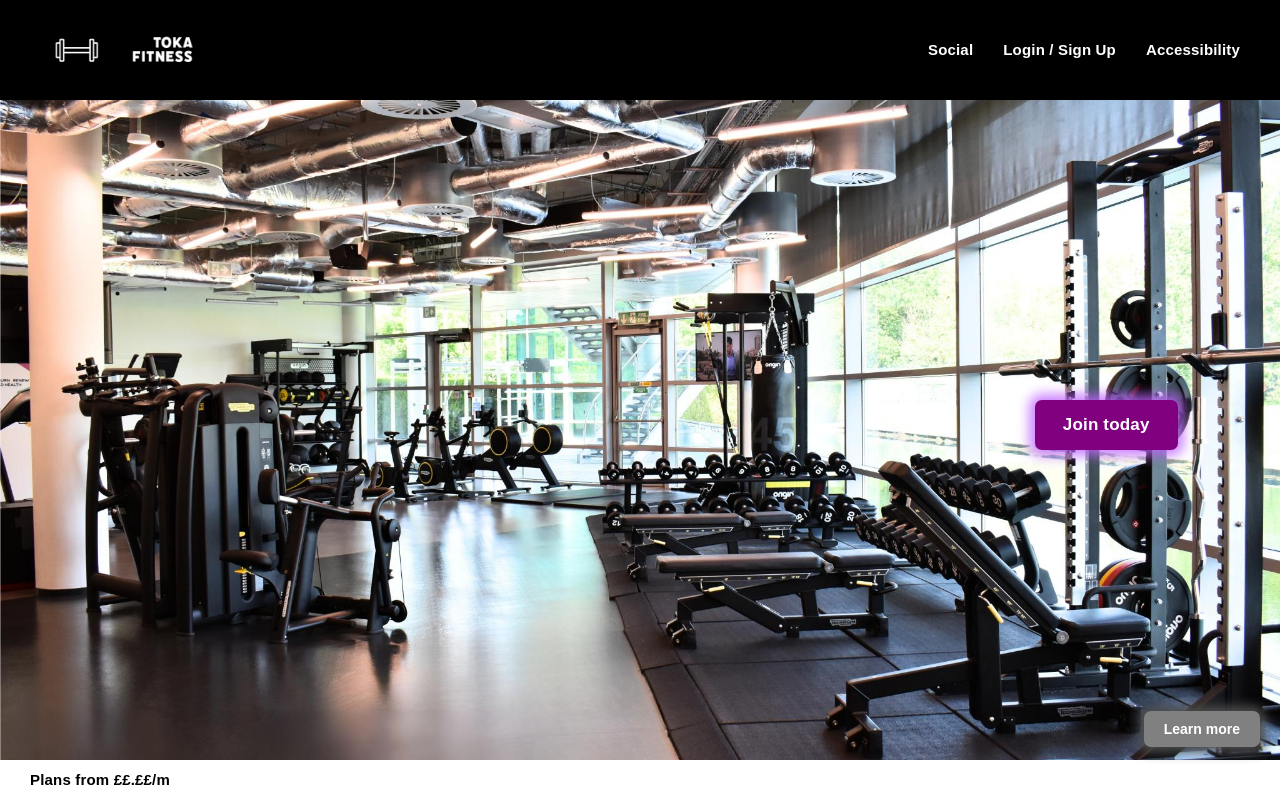
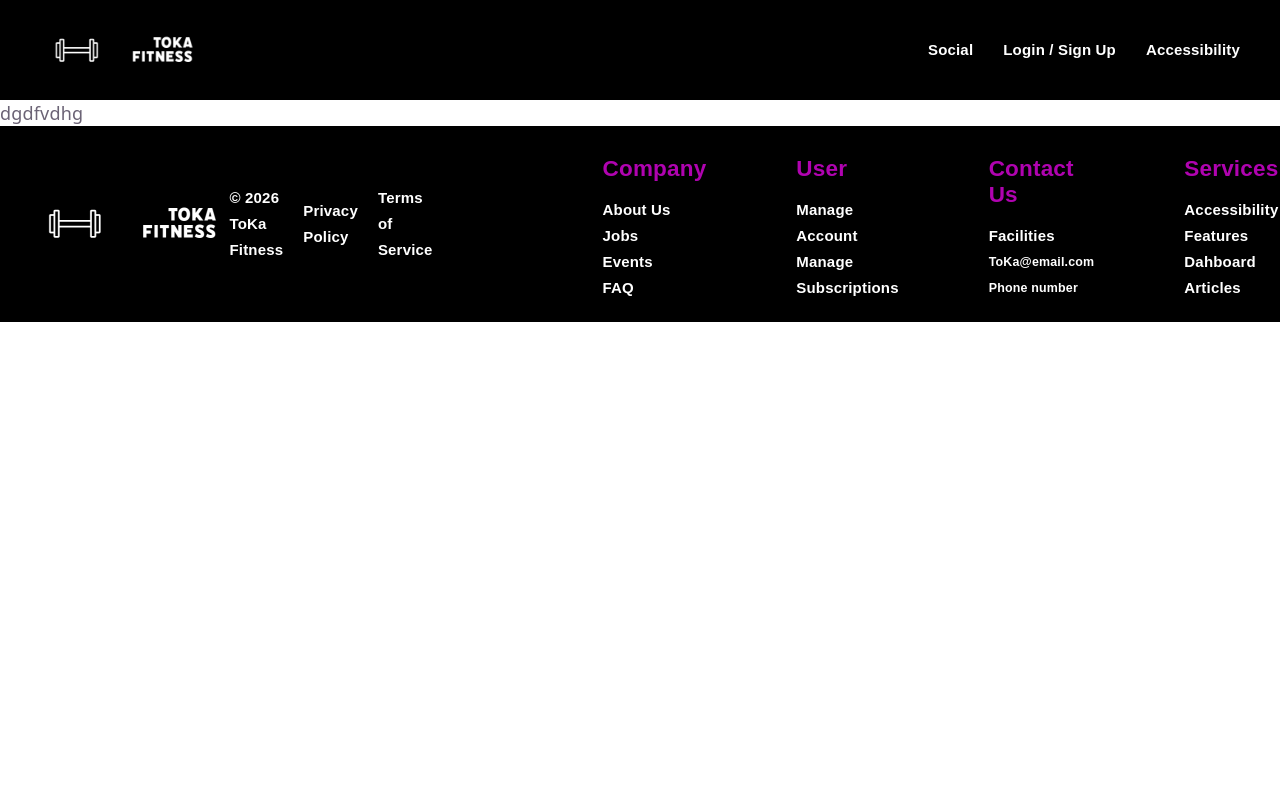
Before and after one commit to Krystian-De-Four/ToKa-Proposal, a React (Vite) app: page /signup in a window 1280 px wide. Shown: the top 800 px of the page. Built offline with nearby package versions, Linux system fonts and the light colour scheme.

Commit message:
routiing and wtv

```diff
--- a/src/App.jsx
+++ b/src/App.jsx
@@ -1,11 +1,18 @@
 import { useState } from 'react'
-import Homepage from './Components/Pages/Homepage/Homepage'
+import Pages from "./Routing"
+import Header from './Components/Header/Header'
+import Footer from "./Components/Footer/Footer"
+
+
 
 function App() {
 
   return (
     <>
-      <Homepage/>
+    <Header/>
+    <Pages/>
+    <Footer/>
+
     </>
   )
 }
--- a/src/Components/Header/Header.jsx
+++ b/src/Components/Header/Header.jsx
@@ -8,7 +8,7 @@ export default function Header(){
 
             <nav className="header-buttons">
                 <NavLink to="#">Social</NavLink>
-                <Link to="#">Login / Sign Up</Link>
+                <Link to="/signup">Login / Sign Up</Link>
                 <Link to="#">Accessibility</Link>
 
             </nav>
--- a/src/Components/Pages/Homepage/Homepage.jsx
+++ b/src/Components/Pages/Homepage/Homepage.jsx
@@ -1,19 +1,19 @@
 import './Homepage.css'
-import Header from '../../Header/Header'
-import Footer from '../../Footer/Footer'
+
 import { NavLink } from 'react-router'
+
 
 export default function Homepage() {
     return (
         <div className="content">
-            <Header />
+
             <main className="homepage-container">
 
                 <section className="hero-section">
                     <div className="hero-image-cover">
                         <img className="hero-image" src="/src/assets/Gym Image.png" alt="hero-background"/>
 
-                        <NavLink className="join-button" to="/">Join today</NavLink>
+                        <NavLink className="join-button" to="/signup">Join today</NavLink>
                         <button className="learn-more-button">Learn more</button>
                     </div>
 
@@ -28,10 +28,12 @@ export default function Homepage() {
                         At ToKa Fitness, we provide fitness training, personal training and healthy living advice to help you work towards your fitness goals. Our services are designed for different experience levels, whether you are starting your fitness journey or looking to improve your current routine.
                         Through our website, you can access fitness information, workout content, healthy living advice and personalised plans, all in one place. We aim to make fitness easier to access and help you stay consistent with your goals.
                     </p>
+
+
                 </section>
 
             </main>
-            <Footer />
+
         </div>
     )
 }
--- /dev/null
+++ b/src/Components/Pages/Login/Login.jsx
@@ -0,0 +1,15 @@
+import './Login.css'
+import Header from '../../Header/Header'
+import Footer from '../../Footer/Footer'
+
+export default function Login() {
+
+    return (
+        <div className="login-main">
+            <Header />
+
+            <Footer />
+        </div>
+
+    )
+}
--- /dev/null
+++ b/src/Components/Pages/Signup/Signup.jsx
@@ -0,0 +1,12 @@
+import './Signup.css'
+
+
+export default function signup() {
+
+    return (
+        <div className="signup-main">
+            dgdfvdhg
+        </div>
+
+    )
+}
--- /dev/null
+++ b/src/Routing.jsx
@@ -0,0 +1,15 @@
+import { Link, NavLink } from 'react-router';
+import { Routes, Route } from "react-router";
+import Signup from "./Components/Pages/Signup/Signup";
+import Login from "./Components/Pages/Login/Login";
+import Homepage from "./Components/Pages/Homepage/Homepage";
+
+export default function Pages() {
+
+    return (
+        <Routes>
+            <Route index element={<Homepage />} />
+            <Route path="signup" element={<Signup />} />
+        </Routes>
+    )
+}
```
Also changed, not shown: src/Components/Pages/Login/Login.css (added), src/Components/Pages/Signup/Signup.css (added).
